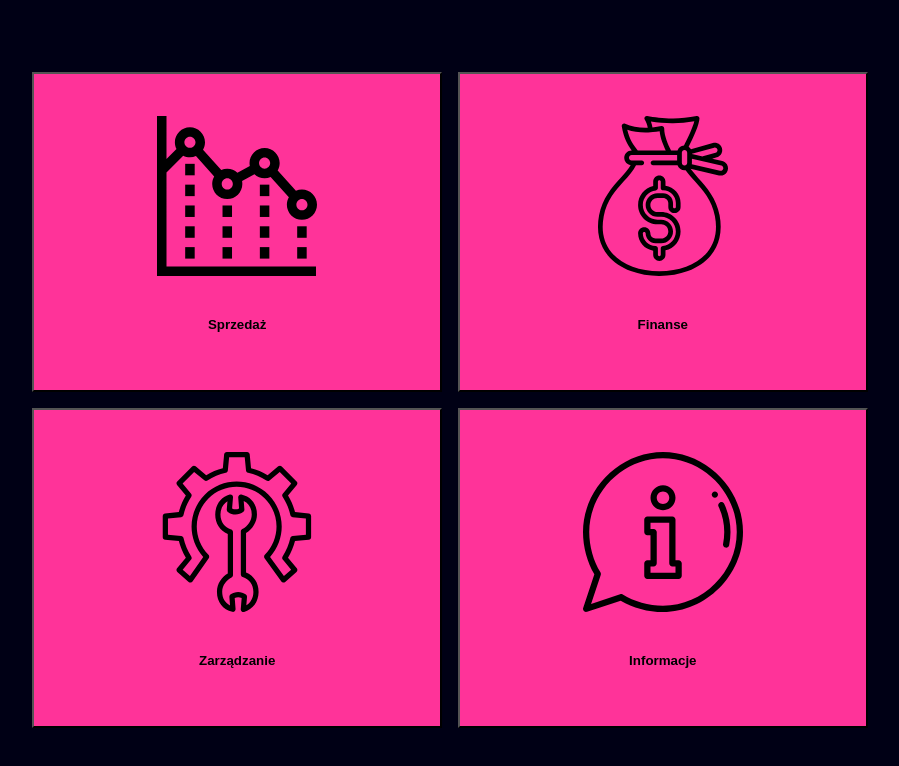
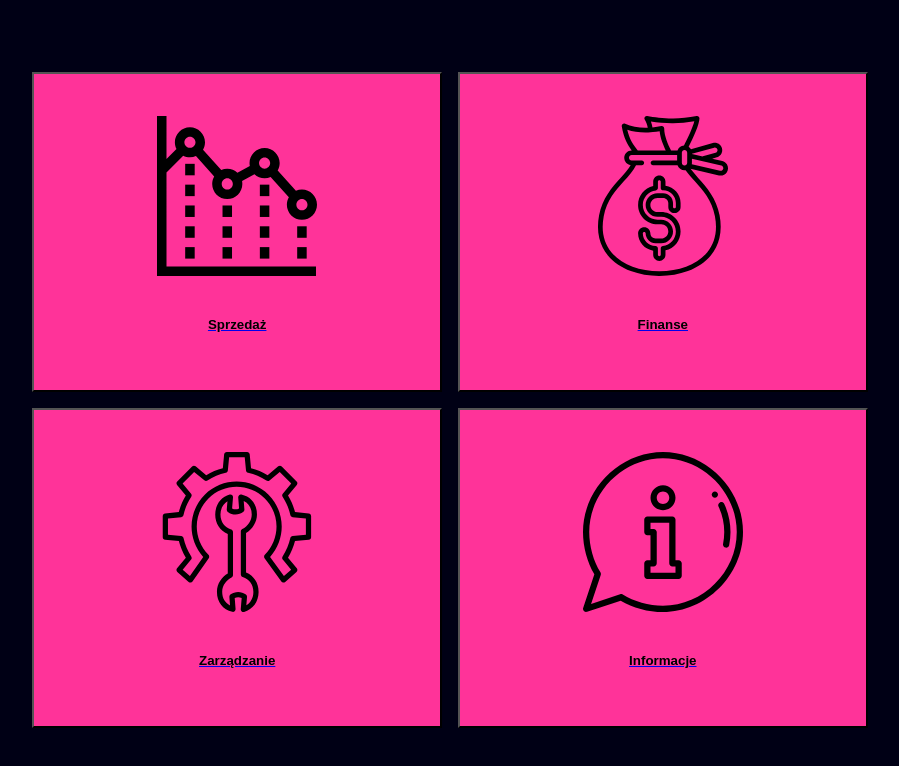
Before and after one commit to DJ-Chemik/Total-Sales-Management, a React (Create React App) app in the folder tsm-frontend/: page / in a window 1280 px wide. Shown: the top 766 px of the page, without its empty margins (190-1089 px from the left). Built offline with nearby package versions, Linux system fonts and the light colour scheme.

Commit message:
Add routing

```diff
--- a/tsm-frontend/src/App.tsx
+++ b/tsm-frontend/src/App.tsx
@@ -1,12 +1,34 @@
 import React from 'react';
 import { AppContainer } from './App.styled';
 import MainMenu from './MainMenu/MainMenu';
+import {
+  BrowserRouter as Router,
+  Route,
+} from 'react-router-dom';
+import FinancialSummaryArea from './FinancialSummaryArea/FinancialSummaryArea';
+import MaintenanceArea from './MaintenanceArea/MaintenanceArea';
+import SalesArea from './SalesArea/SalesArea';
+import InformationArea from './InformationArea/InformationArea';
+
+export enum APP_PAGE {
+  HOME = '/',
+  FINANCIAL = '/financial',
+  MAINTENANCE = '/maintenance',
+  SALES = '/sales',
+  INFO = '/info',
+}
 
 function App() {
   return (
-    <AppContainer>
-      <MainMenu/>
-    </AppContainer>
+    <Router>
+      <AppContainer>
+        <Route exact path={APP_PAGE.HOME} component={MainMenu} />
+        <Route path={APP_PAGE.FINANCIAL} component={FinancialSummaryArea} />
+        <Route path={APP_PAGE.MAINTENANCE} component={MaintenanceArea} />
+        <Route path={APP_PAGE.SALES} component={SalesArea} />
+        <Route path={APP_PAGE.INFO} component={InformationArea} />
+      </AppContainer>
+    </Router>
   );
 }
 
--- a/tsm-frontend/src/FinancialSummaryArea/FinancialSummaryArea.tsx
+++ b/tsm-frontend/src/FinancialSummaryArea/FinancialSummaryArea.tsx
@@ -1,8 +1,13 @@
 import React from 'react';
+import { Link } from 'react-router-dom';
+import { APP_PAGE } from '../App';
 
 const FinancialSummaryArea = () => {
   return (
     <div>
+      <div>
+        <Link to={APP_PAGE.HOME}>Home</Link>
+      </div>
       Financial Summary Area
     </div>
   );
--- a/tsm-frontend/src/InformationArea/InformationArea.tsx
+++ b/tsm-frontend/src/InformationArea/InformationArea.tsx
@@ -1,8 +1,13 @@
 import React from 'react';
+import { Link } from 'react-router-dom';
+import { APP_PAGE } from '../App';
 
 const InformationArea = () => {
   return (
     <div>
+      <div>
+        <Link to={APP_PAGE.HOME}>Home</Link>
+      </div>
       Information Area
     </div>
   );
--- a/tsm-frontend/src/MainMenu/MainMenu.tsx
+++ b/tsm-frontend/src/MainMenu/MainMenu.tsx
@@ -4,37 +4,47 @@ import infoIcon from './../svg-icons/information.svg'
 import maintenanceIcon from './../svg-icons/maintenance.svg';
 import salesIcon from './../svg-icons/line-chart-mono.svg';
 import financialIcon from './../svg-icons/money-mono.svg';
+import { Link } from 'react-router-dom';
+import { APP_PAGE } from '../App';
 
 const MainMenu = () => {
   return (
     <Menu>
       <MenuRow>
+        <Link to={APP_PAGE.SALES}>
           <ButtonWrapper>
             <Button>
-            <IconWrapper src={salesIcon} alt='Sales Icon'/>
+              <IconWrapper src={salesIcon} alt='Sales Icon' />
               <Title>Sprzedaż</Title>
             </Button>
           </ButtonWrapper>
+        </Link>
+        <Link to={APP_PAGE.FINANCIAL}>
           <ButtonWrapper>
             <Button>
-            <IconWrapper src={financialIcon} alt='Financial Icon'/>
+              <IconWrapper src={financialIcon} alt='Financial Icon' />
               <Title>Finanse</Title>
             </Button>
           </ButtonWrapper>
+        </Link>
       </MenuRow>
       <MenuRow>
+        <Link to={APP_PAGE.MAINTENANCE}>
           <ButtonWrapper>
             <Button>
-            <IconWrapper src={maintenanceIcon} alt='Maintenance Icon'/>
+              <IconWrapper src={maintenanceIcon} alt='Maintenance Icon' />
               <Title>Zarządzanie</Title>
             </Button>
           </ButtonWrapper>
+        </Link>
+        <Link to={APP_PAGE.INFO}>
           <ButtonWrapper>
             <Button>
-            <IconWrapper src={infoIcon} alt='Information Icon'/>
+              <IconWrapper src={infoIcon} alt='Information Icon' />
               <Title>Informacje</Title>
             </Button>
           </ButtonWrapper>
+        </Link>
       </MenuRow>
     </Menu>
   );
--- a/tsm-frontend/src/MaintenanceArea/MaintenanceArea.tsx
+++ b/tsm-frontend/src/MaintenanceArea/MaintenanceArea.tsx
@@ -1,8 +1,13 @@
 import React from 'react';
+import { Link } from 'react-router-dom';
+import { APP_PAGE } from '../App';
 
 const MaintenanceArea = () => {
   return (
     <div>
+      <div>
+        <Link to={APP_PAGE.HOME}>Home</Link>
+      </div>
       Maintenance Area
     </div>
   );
--- a/tsm-frontend/src/SalesArea/SalesArea.tsx
+++ b/tsm-frontend/src/SalesArea/SalesArea.tsx
@@ -1,8 +1,13 @@
 import React from 'react';
+import { Link } from 'react-router-dom';
+import { APP_PAGE } from '../App';
 
 const SalesArea = () => {
   return (
     <div>
+      <div>
+        <Link to={APP_PAGE.HOME}>Home</Link>
+      </div>
       Sales Area
     </div>
   );
```
Lines whose indentation alone changed are shown as unchanged.
